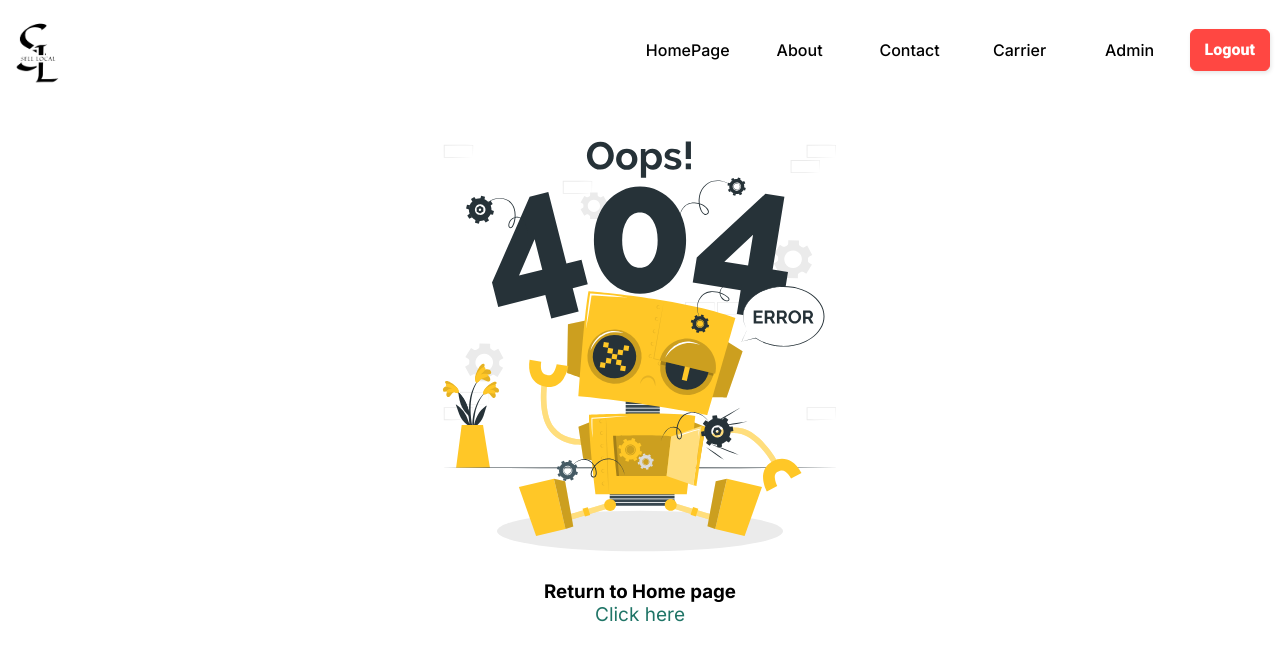
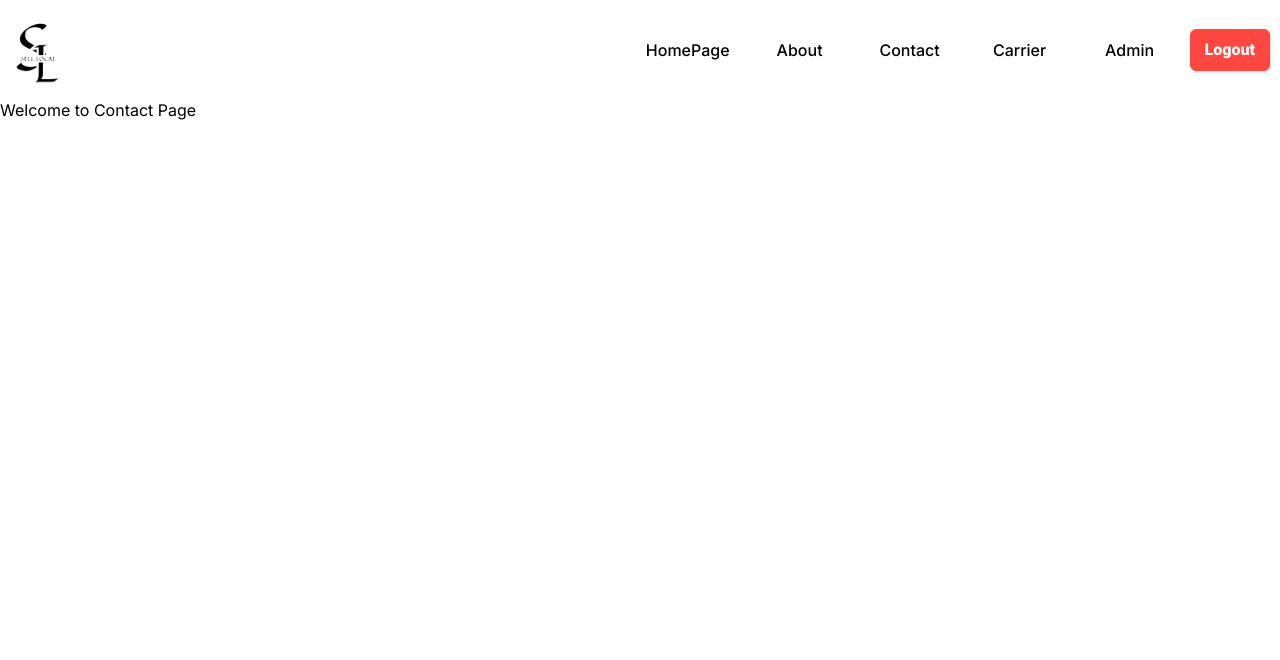
Before and after one commit to shivamgupta002/SellLocal, a Next.js app: page /contact in a window 1280 px wide. Before the commit this address had no page. Shown: the top 660 px of the page. Built offline with nearby package versions, Linux system fonts and the light colour scheme.

Commit message:
contact page add

```diff
--- /dev/null
+++ b/src/app/contact/page.jsx
@@ -0,0 +1,9 @@
+const contact = () => {
+    return (
+      <>
+        <div>Welcome to Contact Page</div>
+      </>
+    );
+  };
+
+  export default contact;
```
Also changed, not shown: src/app/contact/contact.module.css (added).
